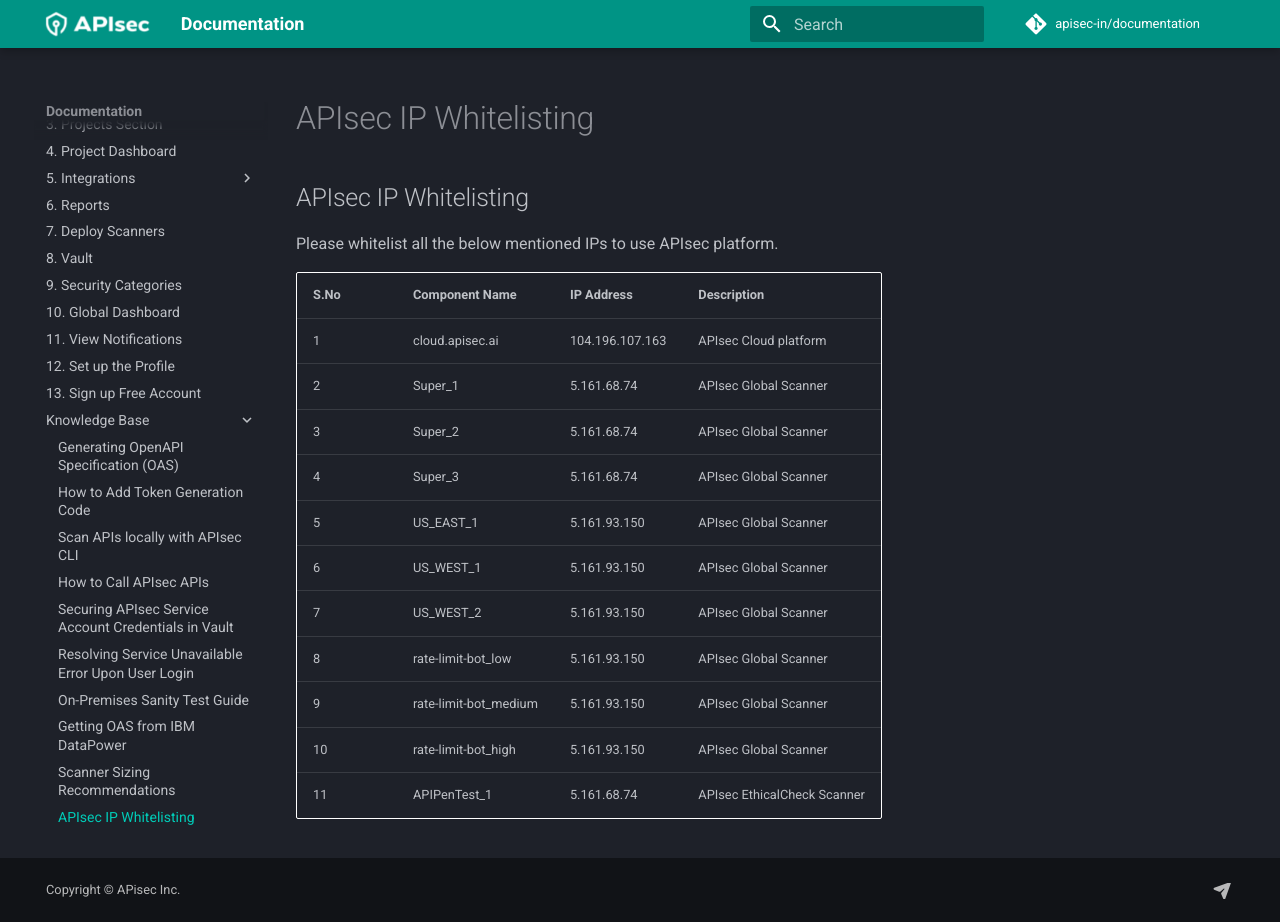
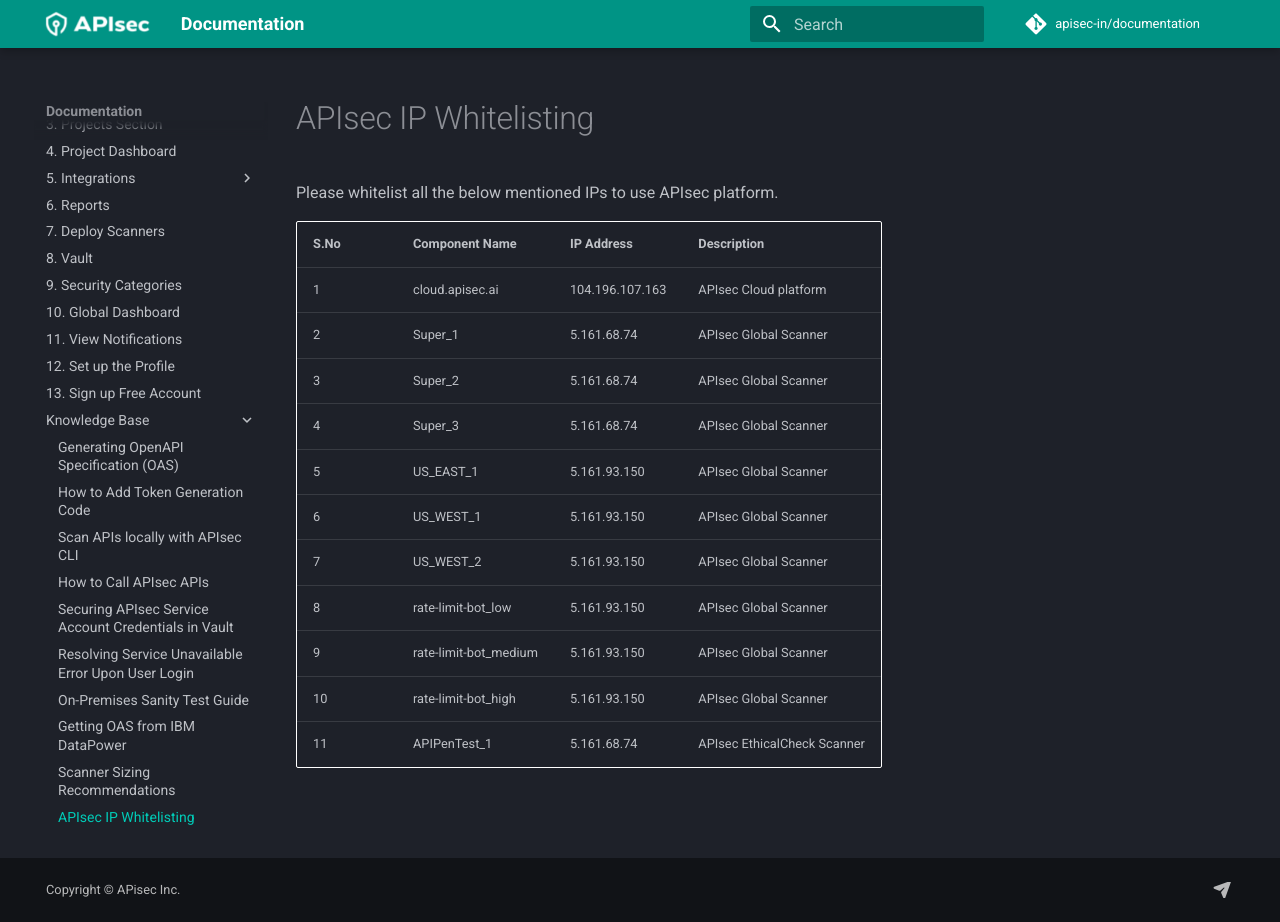
Before and after one commit to apisec-inc/documentation, an MkDocs documentation site: the page built from docs/IP-Whitelisting.md, in a window 1280 px wide and 922 px high. Built offline with MkDocs 1.6.1 and Material for MkDocs 9.7.7, drawn with Linux system fonts in a browser that asks for light colours; comment, search, counter and statistics services are not loaded.

Commit message:
Update IP-Whitelisting.md

```diff
--- a/docs/IP-Whitelisting.md
+++ b/docs/IP-Whitelisting.md
@@ -1,85 +1,83 @@
-<h2>APIsec IP Whitelisting</h2>
-
 <P>Please whitelist all the below mentioned IPs to use APIsec platform.</p>
 
 <table style="border:1px solid white;margin: 0px auto;">
-  <tr style="border:1px solid white">
+  <tr style="border:1px solid white;margin: 0px auto;">
     <th>S.No</th>
     <th>Component Name</th>
     <th>IP Address</th>
     <th>Description</th>
   </tr>
-  <tr style="border:1px solid white">
+  <tr style="border:1px solid white;margin: 0px auto;">
     <td>1</td>
     <td>cloud.apisec.ai</td>
     <td>104.196.107.163</td>
     <td>APIsec Cloud platform</td>
 
   </tr>
-  <tr style="border:1px solid white">
+  <tr style="border:1px solid white;margin: 0px auto;">
     <td>2</td>
     <td>Super_1</td>
     <td>5.161.68.74</td>
     <td>APIsec Global Scanner</td>
   </tr>
 
-  <tr style="border:1px solid white">
+  <tr style="border:1px solid white;margin: 0px auto;">
     <td>3</td>
     <td>Super_2</td>
     <td>5.161.68.74</td>
     <td>APIsec Global Scanner</td>
   </tr>
 
-  <tr style="border:1px solid white">
+  <tr style="border:1px solid white;margin: 0px auto;">
     <td>4</td>
     <td>Super_3</td>
     <td>5.161.68.74</td>
     <td>APIsec Global Scanner</td>
   </tr>
 
-  <tr style="border:1px solid white">
+  <tr style="border:1px solid white;margin: 0px auto;">
     <td>5</td>
     <td>US_EAST_1</td>
     <td>5.161.93.150</td>
     <td>APIsec Global Scanner</td>
   </tr>
 
-  <tr style="border:1px solid white">
+  <tr style="border:1px solid white;margin: 0px auto;">
     <td>6</td>
     <td>US_WEST_1</td>
     <td>5.161.93.150</td>
     <td>APIsec Global Scanner</td>
   </tr>
 
-  <tr style="border:1px solid white">
+  <tr style="border:1px solid white;margin: 0px auto;">
     <td>7</td>
     <td>US_WEST_2</td>
     <td>5.161.93.150</td>
     <td>APIsec Global Scanner</td>
   </tr>
 
-  <tr style="border:1px solid white">
+  <tr style="border:1px solid white;margin: 0px auto;">
     <td>8</td>
     <td>rate-limit-bot_low</td>
     <td>5.161.93.150</td>
     <td>APIsec Global Scanner</td>
   </tr>
 
-  <tr style="border:1px solid white">
+  <tr style="border:1px solid white;margin: 0px auto;">
     <td>9</td>
     <td>rate-limit-bot_medium</td>
     <td>5.161.93.150</td>
     <td>APIsec Global Scanner</td>
   </tr>
 
-  <tr style="border:1px solid white">
+  <tr style="border:1px solid white;margin: 0px auto;">
     <td>10</td>
     <td>rate-limit-bot_high</td>
     <td>5.161.93.150</td>
     <td>APIsec Global Scanner</td>
   </tr>
 
- <tr style="border:1px solid white">
+ <tr style="border:1px solid white;margin: 0px auto;">
     <td>11</td>
     <td>APIPenTest_1</td>
     <td>5.161.68.74</td>
```
